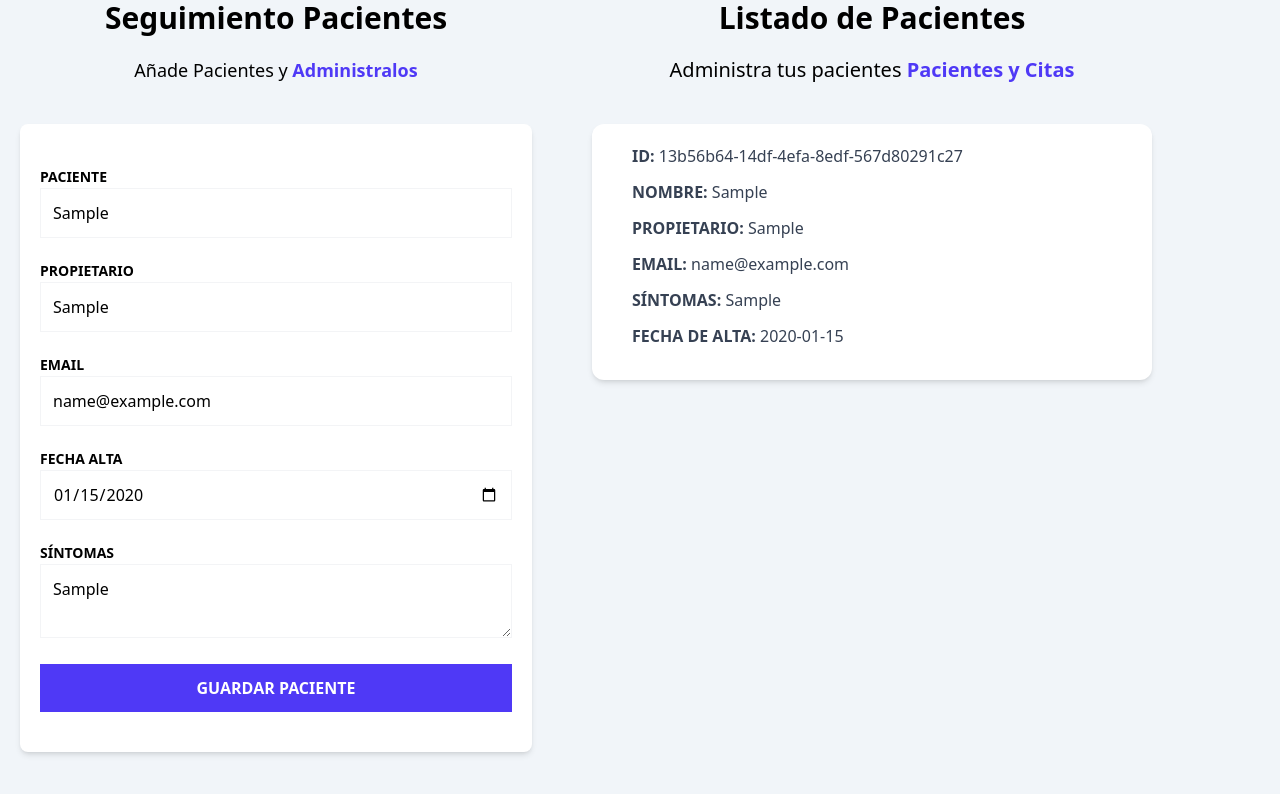
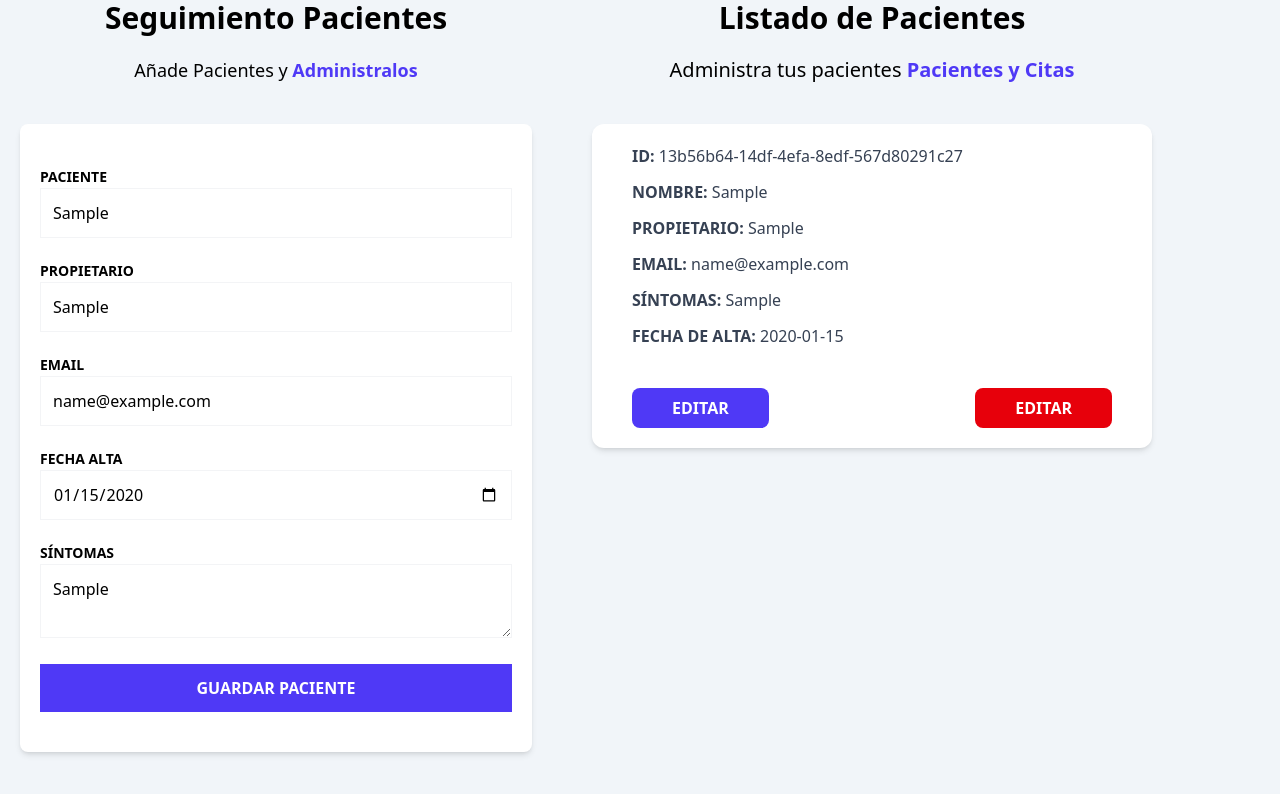
Before and after one commit to RigoDelgadillo/administrador-de-pacientes, a React (Vite) app: page / in a window 1280 px wide. Both pictures are taken after typing "Sample", "Sample", "name@example.com", "2020-01-15", "Sample" into the empty fields and a click on the input "Guardar Paciente". Shown: the part 224-1018 px from the top of the page. Built offline with nearby package versions, Linux system fonts and the light colour scheme.

Commit message:
se agregaron los botones de editar y eliminar

```diff
--- a/src/components/PatientDetail.tsx
+++ b/src/components/PatientDetail.tsx
@@ -17,6 +17,21 @@
         label="Fecha de alta:"
         data={patient.date.toString()}
       />
+
+      <div className="flex justify-between gap-3 mt-10">
+        <button
+          type="button"
+          className="py-2 px-10 bg-indigo-600 hover:bg-indigo-700 text-white font-bold uppercase rounded-lg hover:cursor-pointer"
+        >
+          Editar
+        </button>
+        <button
+          type="button"
+          className="py-2 px-10 bg-red-600 hover:bg-red-700 text-white font-bold uppercase rounded-lg hover:cursor-pointer"
+        >
+          Editar
+        </button>
+      </div>
     </div>
   );
 }
```
